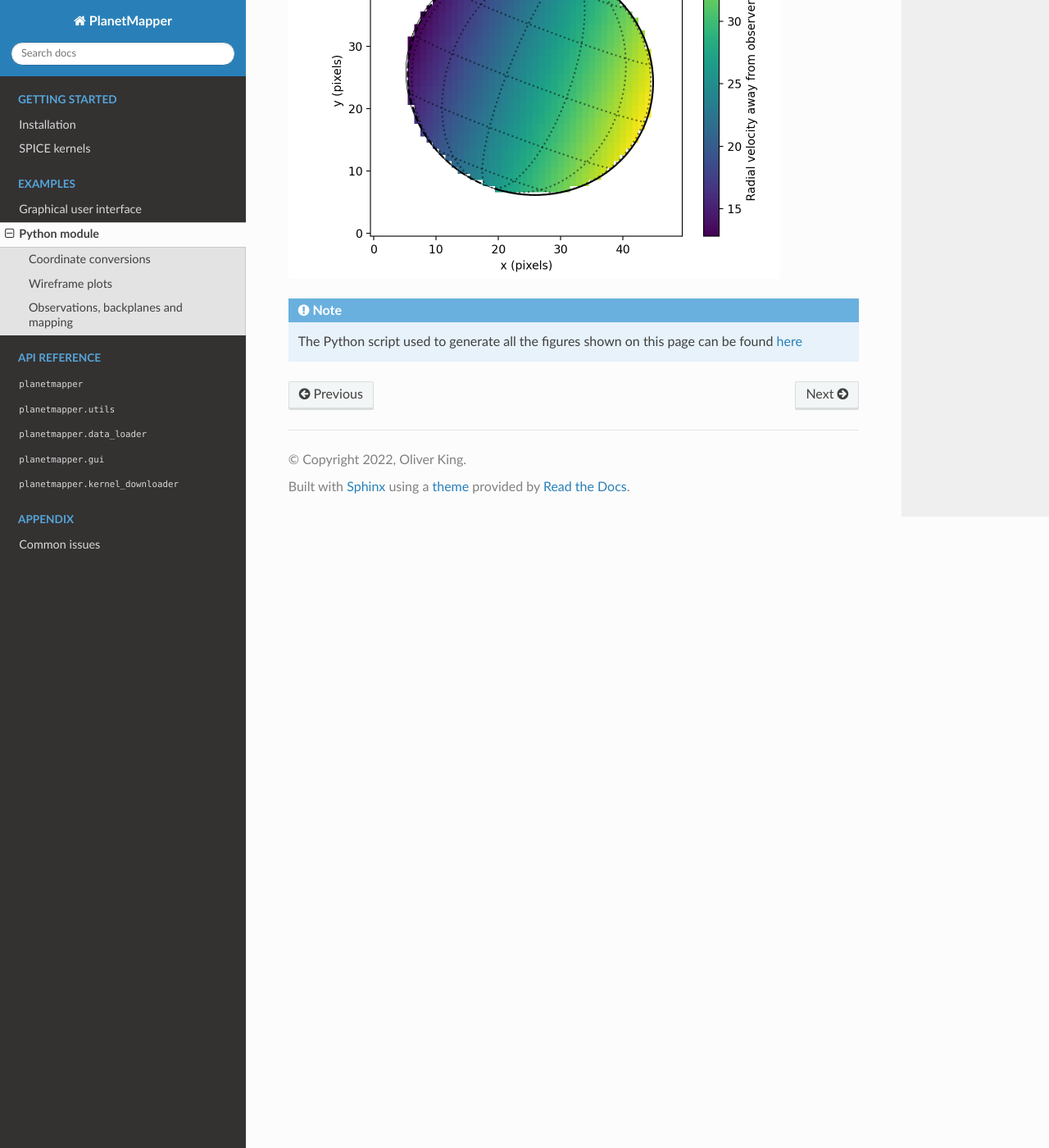
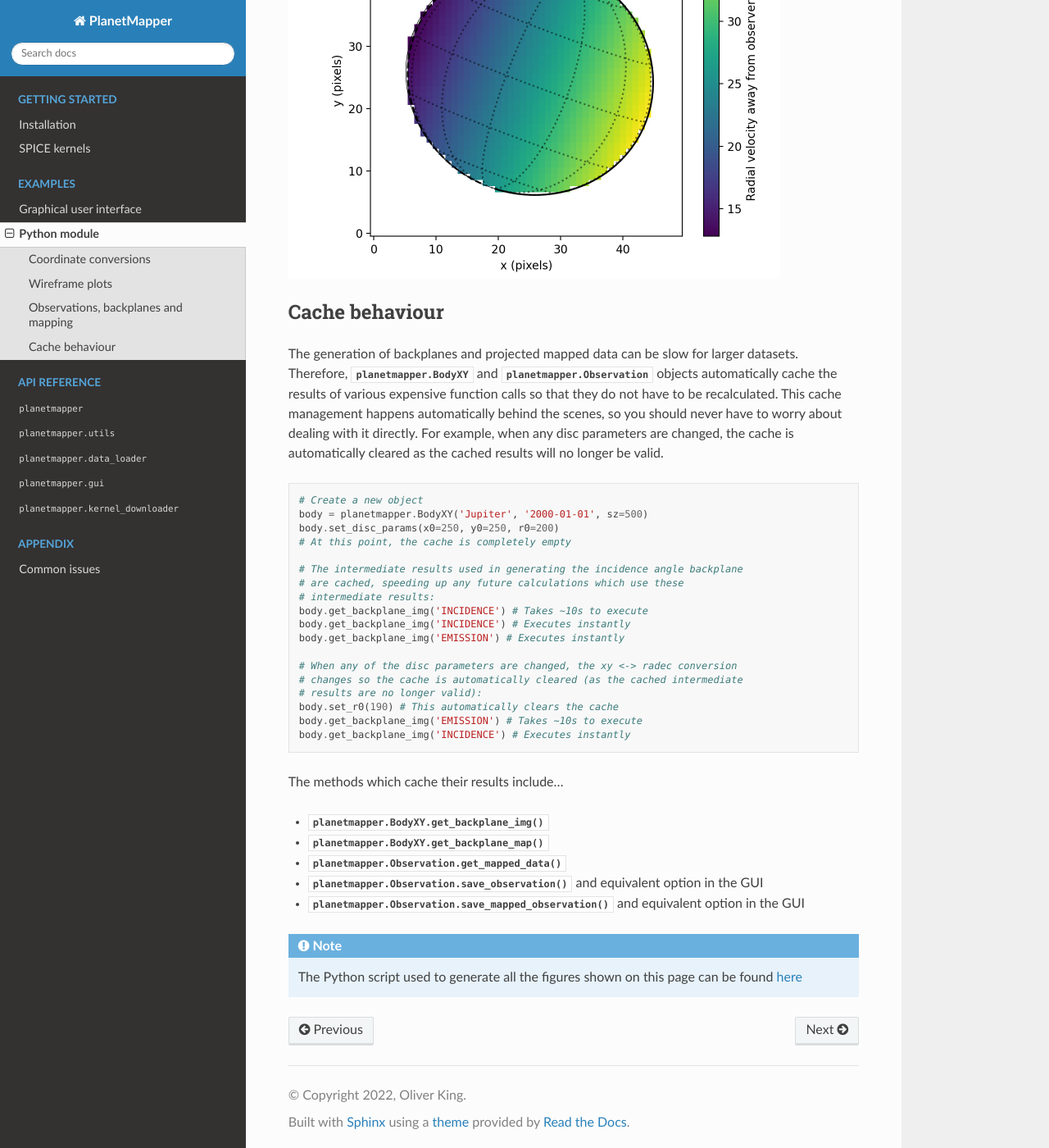
Before and after one commit to ortk95/planetmapper, a Sphinx documentation site: the page built from docs/general_python_api.rst, in a window 1280 px wide and 1400 px high, scrolled down 7838 px. Shown: the whole window at 82% size. Built offline with Sphinx 7.4.7 and the Read the Docs theme 2.0.0, drawn with Linux system fonts in a browser that asks for light colours; the version number could not be read and is left out.

Commit message:
Improved documentation of cache behaviour

```diff
--- a/docs/general_python_api.rst
+++ b/docs/general_python_api.rst
@@ -236,5 +236,39 @@ Backplanes can also be generated for observations which do not exist using :clas
     :alt: Plot of Jupiter's rotation
 
 
+Cache behaviour
+===============
+The generation of backplanes and projected mapped data can be slow for larger datasets. Therefore, :class:`planetmapper.BodyXY` and :class:`planetmapper.Observation` objects automatically cache the results of various expensive function calls so that they do not have to be recalculated. This cache management happens automatically behind the scenes, so you should never have to worry about dealing with it directly. For example, when any disc parameters are changed, the cache is automatically cleared as the cached results will no longer be valid.
+
+::
+
+    # Create a new object
+    body = planetmapper.BodyXY('Jupiter', '2000-01-01', sz=500)
+    body.set_disc_params(x0=250, y0=250, r0=200)
+    # At this point, the cache is completely empty
+
+    # The intermediate results used in generating the incidence angle backplane
+    # are cached, speeding up any future calculations which use these
+    # intermediate results:
+    body.get_backplane_img('INCIDENCE') # Takes ~10s to execute
+    body.get_backplane_img('INCIDENCE') # Executes instantly
+    body.get_backplane_img('EMISSION') # Executes instantly
+
+    # When any of the disc parameters are changed, the xy <-> radec conversion
+    # changes so the cache is automatically cleared (as the cached intermediate
+    # results are no longer valid):
+    body.set_r0(190) # This automatically clears the cache
+    body.get_backplane_img('EMISSION') # Takes ~10s to execute
+    body.get_backplane_img('INCIDENCE') # Executes instantly
+
+The methods which cache their results include...
+
+- :func:`planetmapper.BodyXY.get_backplane_img`
+- :func:`planetmapper.BodyXY.get_backplane_map`
+- :func:`planetmapper.Observation.get_mapped_data`
+- :func:`planetmapper.Observation.save_observation` and equivalent option in the GUI
+- :func:`planetmapper.Observation.save_mapped_observation` and equivalent option in the GUI
+
+
 .. note::
     The Python script used to generate all the figures shown on this page can be found `here <https://github.com/ortk95/planetmapper/blob/main/examples/general_python_api.py>`_
--- a/docs/installation.rst
+++ b/docs/installation.rst
@@ -17,6 +17,7 @@ To upgrade an existing PlanetMapper installation to the latest version, run: ::
 
     pip install planetmapper --upgrade
 
+You can view the release notes for each version `on GitHub <https://github.com/ortk95/planetmapper/releases>`__.
 
 First steps
 ===========
```
Also changed, not shown: scratchpad.py (+13 -13 lines), 1 other file.
